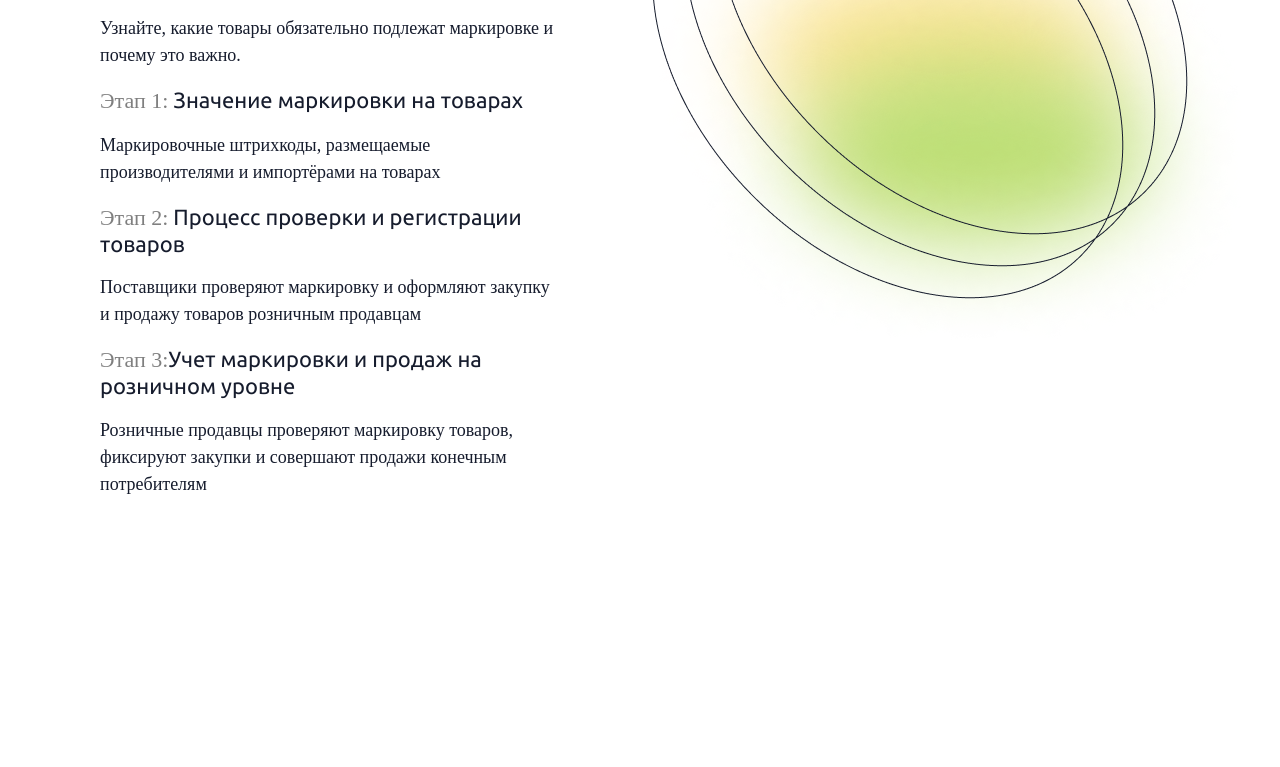
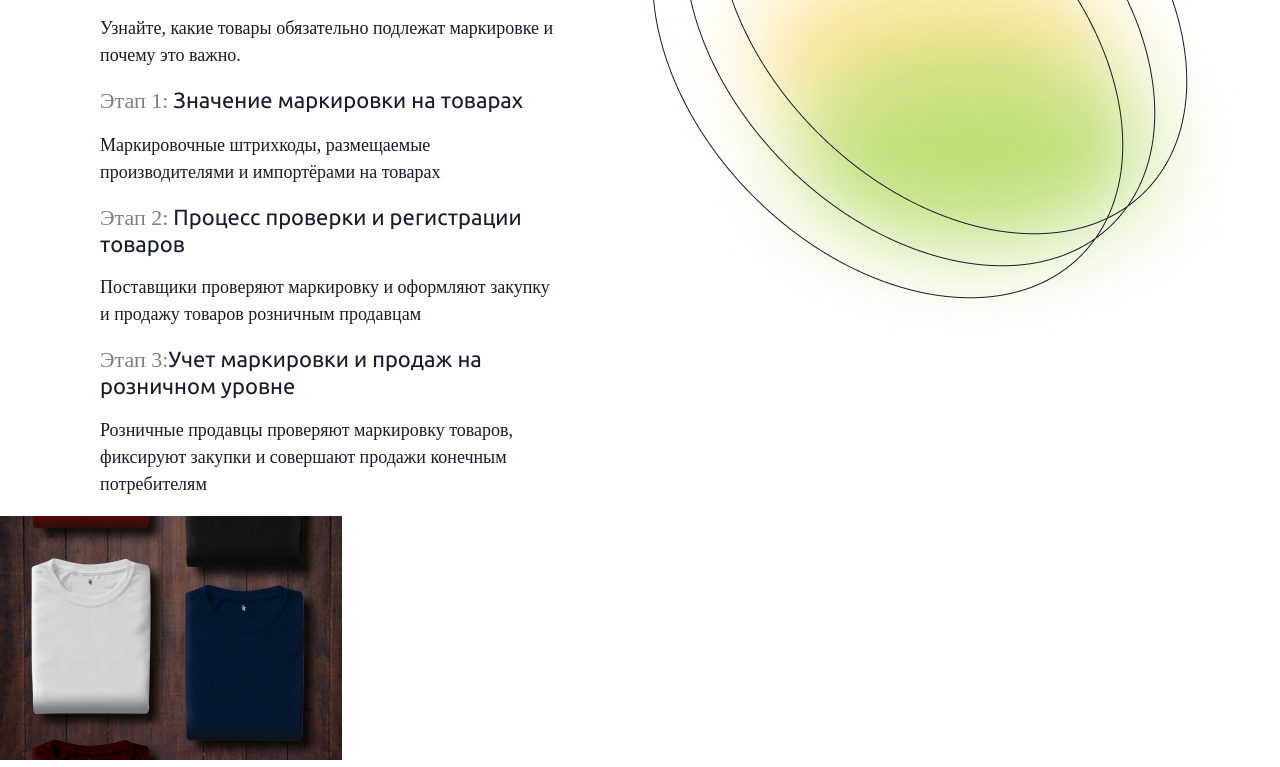
Before and after one commit to RuslanDzhabarov/Project_evgen, a plain HTML site: page index.html in a window 1280 px wide. Shown: the part 2170-2937 px from the top of the page. Before the commit the page ends 2686 px from the top, so only its background shows below. Drawn offline with Linux system fonts and the light colour scheme.

Commit message:
колум

```diff
--- a/assets/css/style.css
+++ b/assets/css/style.css
@@ -262,11 +262,18 @@ span {
   font-weight: 500;
   line-height: 27px;
   text-align: left;
-  padding-left: 100px;
+ padding-left: 100px;
 }
 
 .about__item {
-
   display: flex;
   align-items: flex-start;
 }
+
+
+/* ????????? */
+.section__images {
+  display: flex;
+  justify-content: space-between;
+  align-items: center;
+}
--- a/index.html
+++ b/index.html
@@ -143,7 +143,16 @@
                     <img class="item" src="assets/Images/Group.png" alt="" />
                 </div>
             </div>
+
+
+
         </div>
+    </section>
+
+
+    <section class="section__images">
+        <div class="Images">
+            <img src="assets/Images/Rectangle 15.png" alt="#" </div>
     </section>
 
 
```
